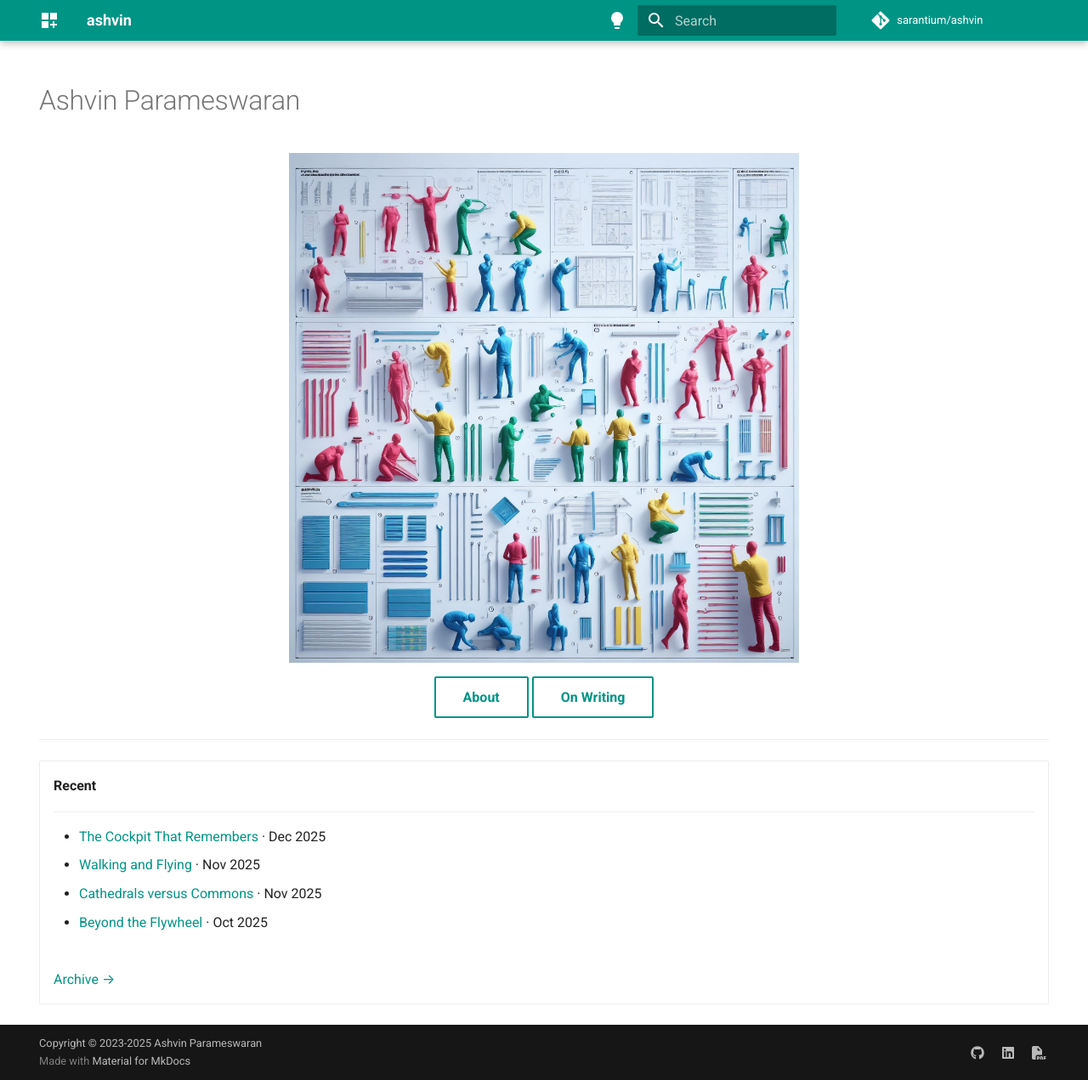
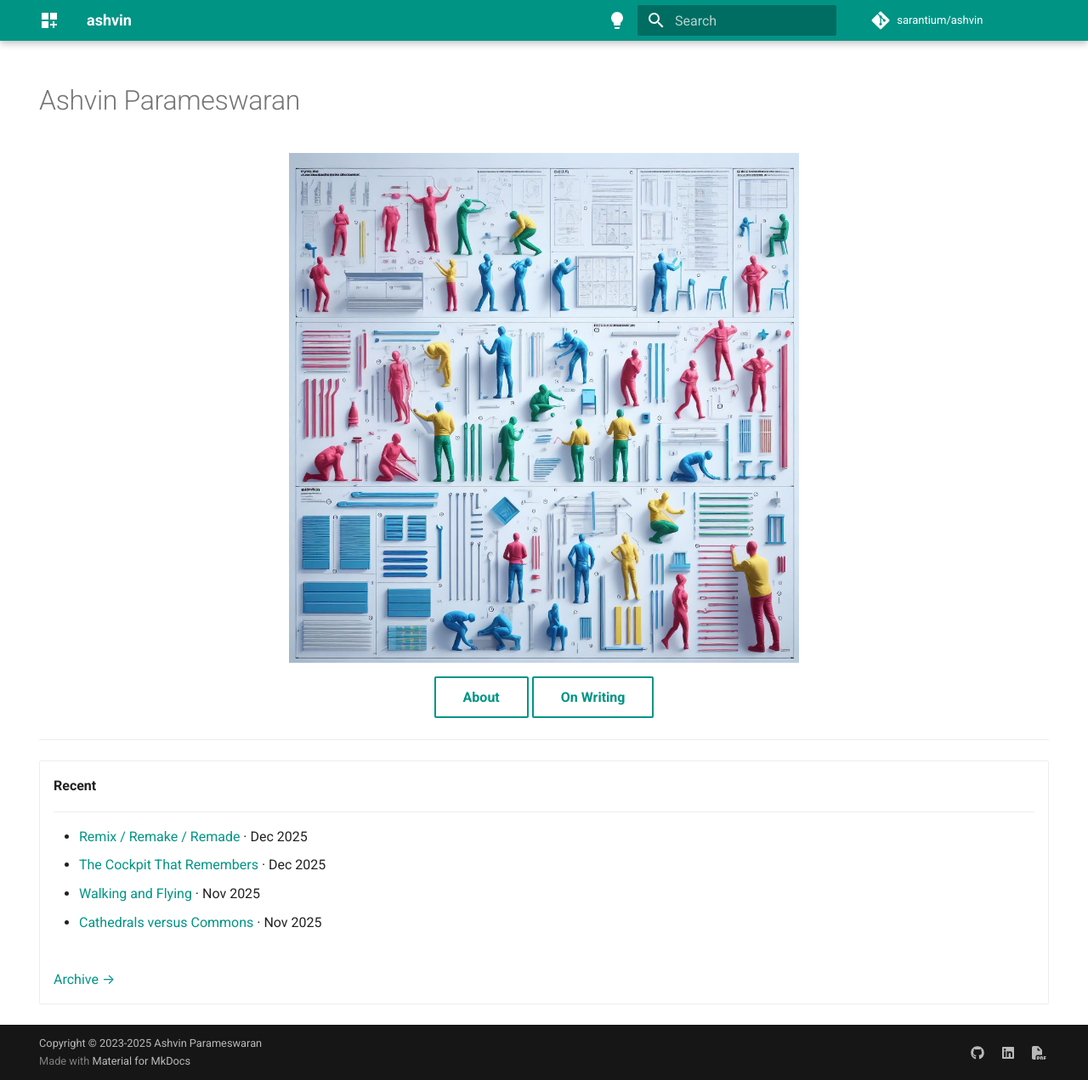
Before and after one commit to sarantium/ashvin, an MkDocs documentation site: the page built from docs/index.md, in a window 1280 px wide and 1271 px high. Shown: the whole window at 85% size. Built offline with MkDocs 1.6.1 and Material for MkDocs 9.7.7, drawn with Linux system fonts in a browser that asks for light colours; comment, search, counter and statistics services are not loaded.

Commit message:
chore: add excerpt separator and update recent posts
🔧 Generated with [Claude Code](https://claude.com/claude-code)

Co-Authored-By: Claude Opus 4.5 <noreply@anthropic.com>

```diff
--- a/docs/index.md
+++ b/docs/index.md
@@ -22,10 +22,10 @@ hide:
 
     ---
 
+    - [Remix / Remake / Remade](blog/2025/12/11/remix-remake-remade/) · Dec 2025
     - [The Cockpit That Remembers](blog/2025/12/09/the-cockpit-that-remembers/) · Dec 2025
     - [Walking and Flying](blog/2025/11/20/walking-and-flying/) · Nov 2025
     - [Cathedrals versus Commons](blog/2025/11/10/cathedrals-versus-commons/) · Nov 2025
-    - [Beyond the Flywheel](blog/2025/10/20/beyond-the-flywheel/) · Oct 2025
 
     <br>
 
```
Also changed, not shown: docs/blog/posts/2025-12-11.md (+2 -0 lines).
